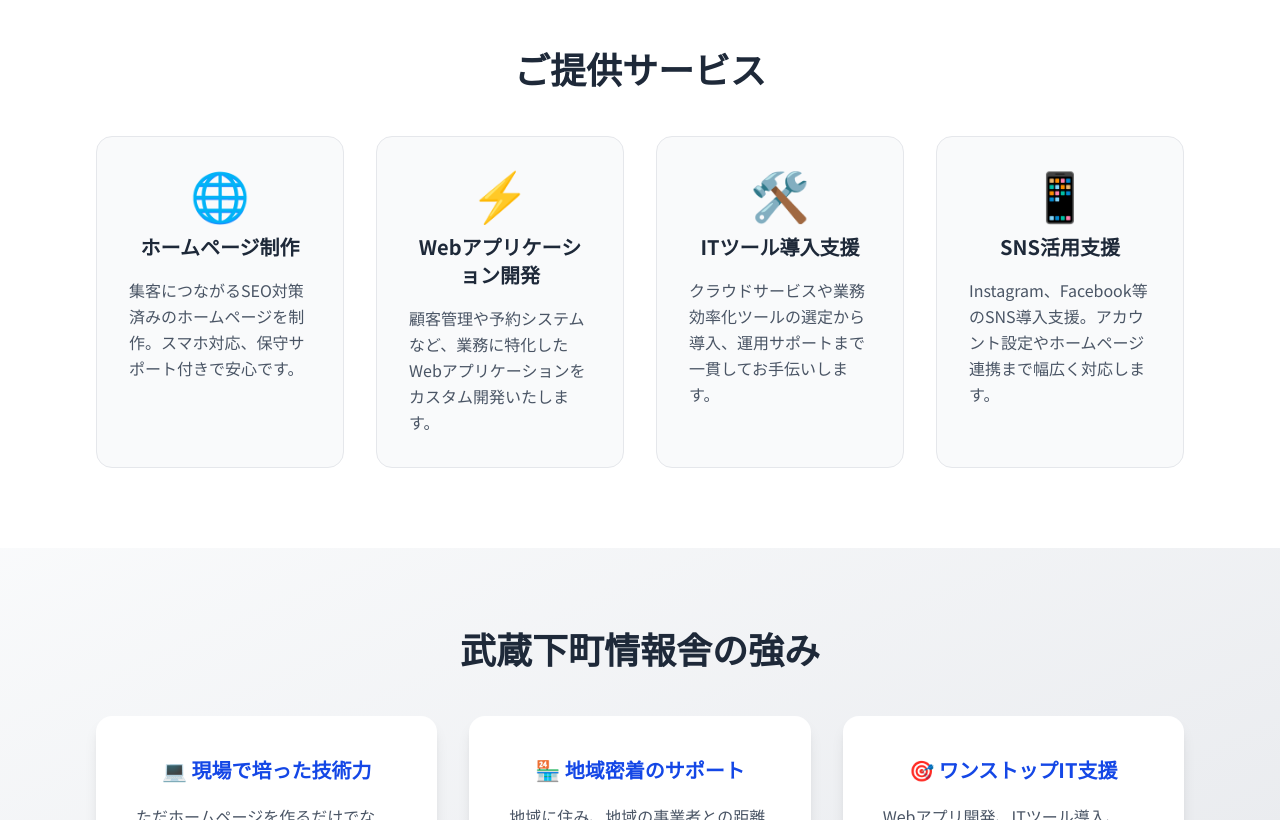
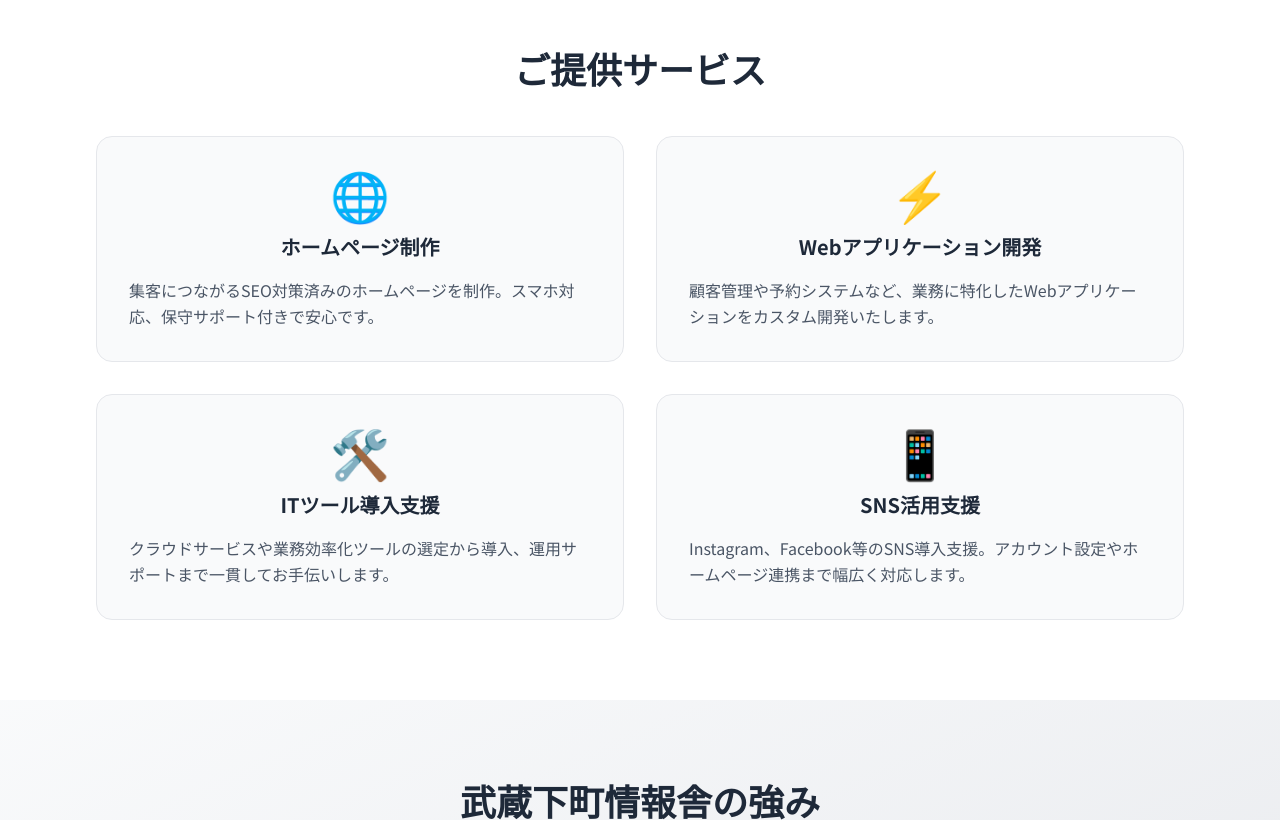
Before and after one commit to Musashi-Shitamachi-Info/shitamachi-it-hp, a Next.js app: page / in a window 1280 px wide. Shown: the part 580-1400 px from the top of the page. Built offline with nearby package versions, Linux system fonts and the light colour scheme.

Commit message:
ご提供サービスのスタイル修正

```diff
--- a/src/app/page.tsx
+++ b/src/app/page.tsx
@@ -37,7 +37,7 @@ export default function Home() {
       <section id="services" className="py-12 sm:py-16 md:py-20 bg-white">
         <div className="max-w-6xl mx-auto px-4 sm:px-6 lg:px-8">
           <h2 className="text-2xl sm:text-3xl md:text-4xl font-bold text-center text-gray-800 mb-8 sm:mb-10 md:mb-12">ご提供サービス</h2>
-          <ul className="grid grid-cols-1 md:grid-cols-2 lg:grid-cols-4 gap-4 sm:gap-6 md:gap-8 list-none">
+          <ul className="grid grid-cols-1 md:grid-cols-2 gap-4 sm:gap-6 md:gap-8 list-none">
             <ServiceCard icon="🌐" title="ホームページ制作" description="集客につながるSEO対策済みのホームページを制作。スマホ対応、保守サポート付きで安心です。" />
             <ServiceCard icon="⚡" title="Webアプリケーション開発" description="顧客管理や予約システムなど、業務に特化したWebアプリケーションをカスタム開発いたします。" />
             <ServiceCard icon="🛠️" title="ITツール導入支援" description="クラウドサービスや業務効率化ツールの選定から導入、運用サポートまで一貫してお手伝いします。" />
```
